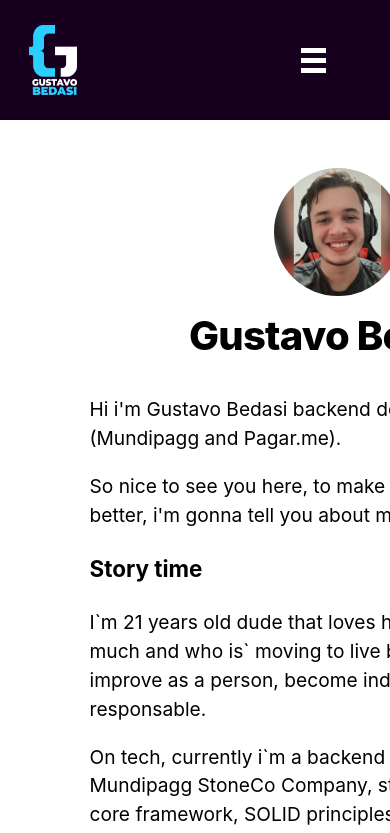
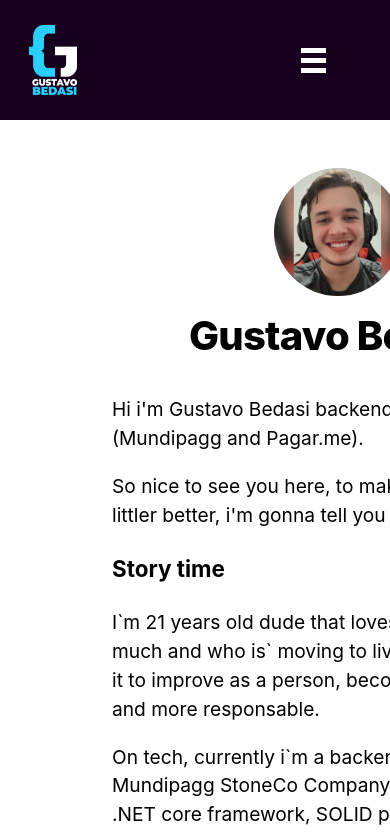
Before and after one commit to GusBedasi/my-page, a Next.js app: page /about in a window 390 px wide. Shown: the top 833 px of the page. Built offline with nearby package versions, Linux system fonts and the light colour scheme.

Commit message:
contariner margin test

```diff
--- a/pages/styles.module.css
+++ b/pages/styles.module.css
@@ -76,6 +76,6 @@
 
 @media screen and (max-width: 1180px) {
   .container{
-    margin: calc(3rem + 7.5rem) auto 6rem;
+    margin: calc(3rem + 7.5rem) 6rem;
   }
 }
```
